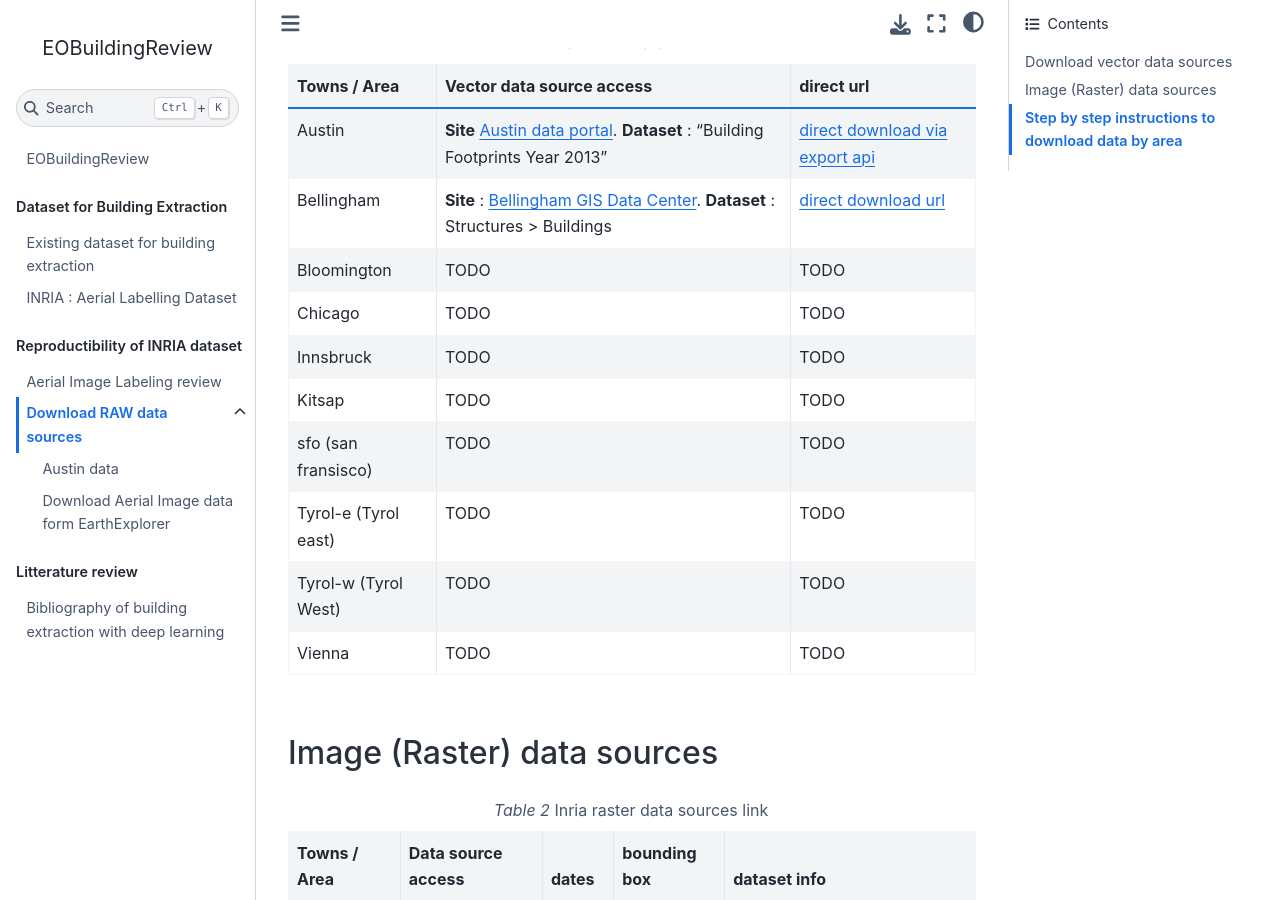
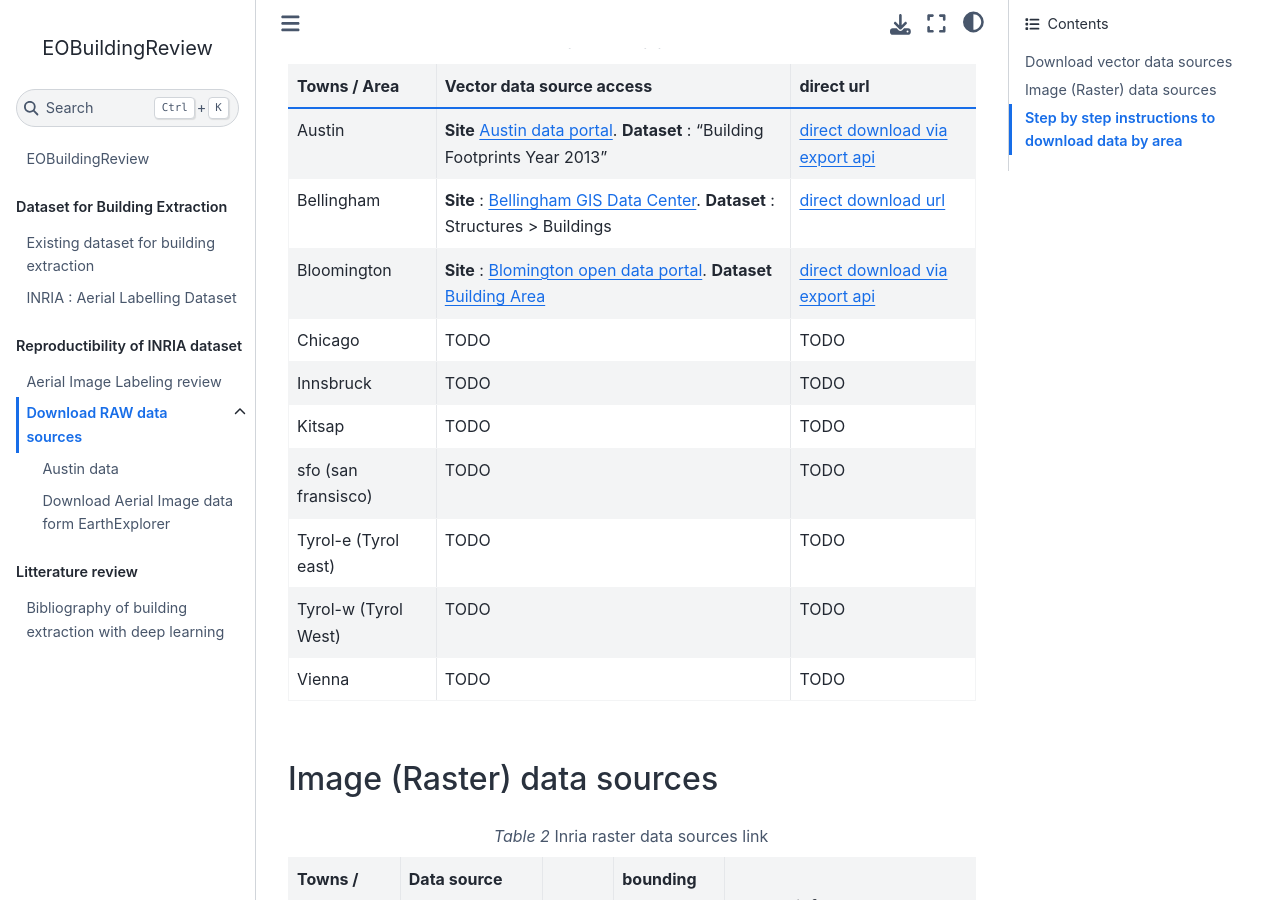
Before and after one commit to ndavid/EoBuildingReview, a Jupyter Book: the page built from docs/INRIA_V2/download_raw.md, in a window 1280 px wide and 900 px high, scrolled down 690 px. Built offline with Jupyter Book 1.0.4 settings and Sphinx 7.4.7 and the Sphinx Book theme 1.1.4, drawn with Linux system fonts in a browser that asks for light colours.

Commit message:
add blomington vector url

```diff
--- a/docs/INRIA_V2/download_raw.md
+++ b/docs/INRIA_V2/download_raw.md
@@ -28,8 +28,8 @@ If only the raw data sources link and metadata are needed see the following part
   - **Site** : [Bellingham GIS Data Center](https://cob.org/services/maps/gis). **Dataset** : Structures > Buildings
   - [direct download url](https://data.cob.org/data/gis/SHP_Files/COB_struc_shps.zip)
 * - Bloomington
-  - TODO
-  - TODO
+  - **Site** : [Blomington open data portal](https://data.bloomington.in.gov). **Dataset** [Building Area](https://data.bloomington.in.gov/dataset/Building-Areas/vjpj-6g5i)
+  - [direct download via export api](https://data.bloomington.in.gov/api/geospatial/vjpj-6g5i?accessType=DOWNLOAD&method=export&format=Shapefile)
 * - Chicago
   - TODO
   - TODO
```
